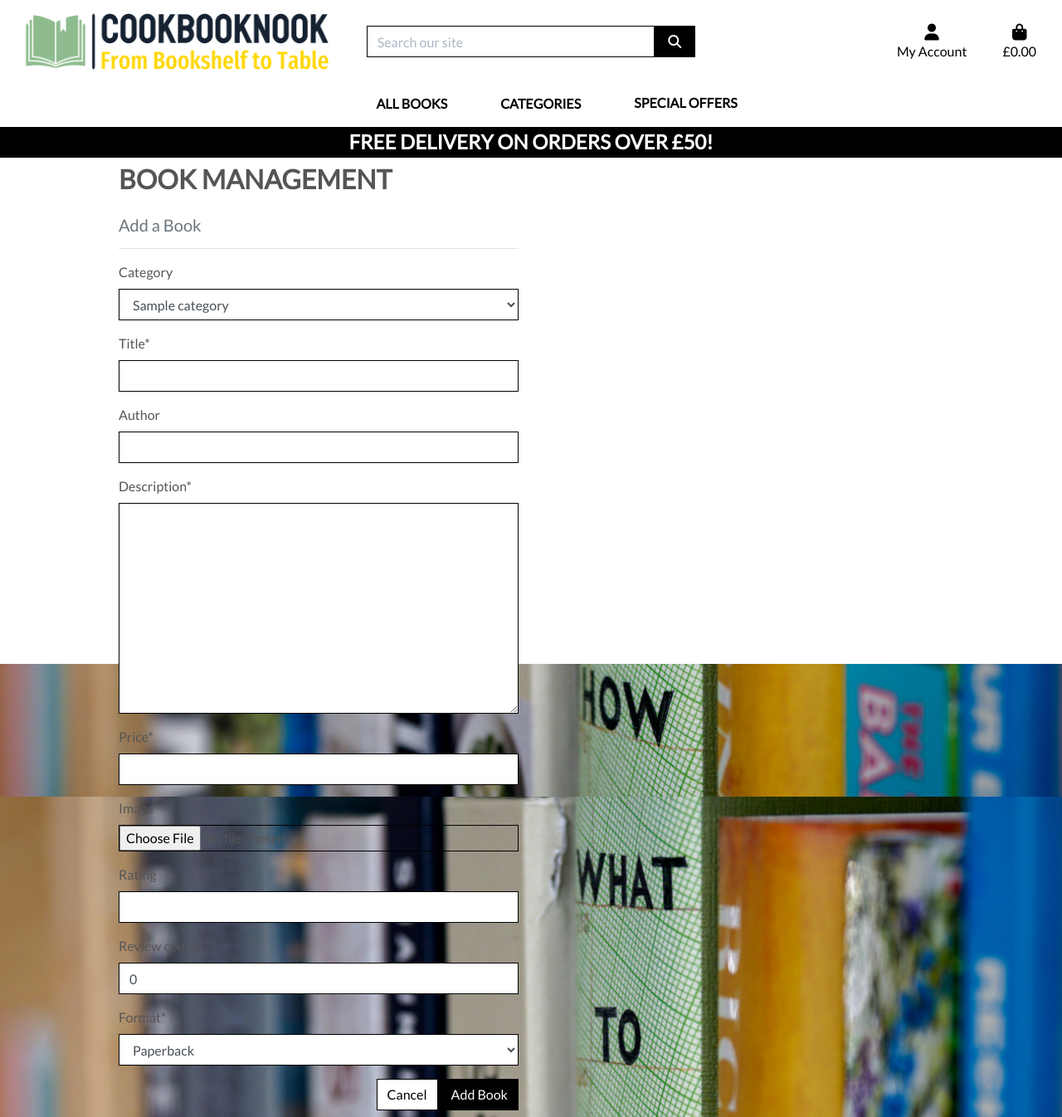
After one commit to STRAN90/milestone-project-4, a Django app: page /books/add/ in a window 1280 px wide. The commit adds this page. Shown: the whole page at 83% size. Run offline with Django 3.2, Linux system fonts and the light colour scheme; tables that the repository leaves empty hold one stand-in row (values such as "Sample post"); some libraries are stand-ins or nearby versions.

Commit message:
Add product view, url and template to book admin

```diff
--- a/books/forms.py
+++ b/books/forms.py
@@ -5,7 +5,7 @@ from .models import Book, Category
 class BookForm(forms.ModelForm):
 
     class Meta:
-        model = Product
+        model = Book
         fields = '__all__'
 
     def __init__(self, *args, **kwargs):
--- /dev/null
+++ b/books/templates/books/add_book.html
@@ -0,0 +1,37 @@
+{% extends "base.html" %}
+{% load static %}
+
+{% block page_header %}
+    <div class="container header-container">
+        <div class="row">
+            <div class="col"></div>
+        </div>
+    </div>
+{% endblock %}
+
+{% block content %}
+    <div class="overlay"></div>
+    <div class="container">
+        <div class="row">
+            <div class="col-12 col-md-6">
+                <hr>
+                <h2 class="logo-font mb-4">Book Management</h2>
+                <h5 class="text-muted">Add a Book</h5>
+                <hr>
+            </div>
+        </div>
+
+        <div class="row">
+            <div class="col-12 col-md-6">
+                <form method="POST" action="{% url 'add_book' %}" class="form mb-2" enctype="multipart/form-data">
+                    {% csrf_token %}
+                    {{ form | crispy }}
+                    <div class="text-right">
+                        <a class="btn btn-outline-black rounded-0" href="{% url 'books' %}">Cancel</a>
+                        <button class="btn btn-black rounded-0" type="submit">Add Book</button>
+                    </div>
+                </form>
+            </div>
+        </div>
+    </div>
+{% endblock %}
--- a/books/templates/books/book_detail.html
+++ b/books/templates/books/book_detail.html
@@ -30,7 +30,7 @@
                 <div class="book-details-container mb-5 mt-md-5">
                     <p class="mb-0">{{ book.title }}</p>
                     <p><strong>Format:</strong> {{ book.get_format_display }}</p>
-                    <p class="lead mb-0 text-left font-weight-bold">${{ book.price }}</p>
+                    <p class="lead mb-0 text-left font-weight-bold">£{{ book.price }}</p>
                     {% if book.category %}
                     <p class="small mt-1 mb-0">
                         <a class="text-muted" href="{% url 'books' %}?category={{ book.category.name }}">
--- a/books/templates/books/books.html
+++ b/books/templates/books/books.html
@@ -70,7 +70,7 @@
                             <div class="card-footer bg-white pt-0 border-0 text-left">
                                 <div class="row">
                                     <div class="col">
-                                        <p class="lead mb-0 text-left font-weight-bold">${{ book.price }}</p>
+                                        <p class="lead mb-0 text-left font-weight-bold">£{{ book.price }}</p>
                                         {% if book.category %}
                                             <p class="small mt-1 mb-0">
                                                 <a class="text-muted" href="{% url 'books' %}?category={{ book.category.name }}">
--- a/books/urls.py
+++ b/books/urls.py
@@ -4,4 +4,5 @@ from . import views
 urlpatterns = [
     path('', views.all_books, name='books'),
     path('<int:book_id>/', views.book_detail, name='book_detail'),
+    path('add/', views.add_book, name='add_book'),
 ]
--- a/books/views.py
+++ b/books/views.py
@@ -2,7 +2,9 @@ from django.shortcuts import render, redirect, reverse, get_object_or_404
 from django.contrib import messages
 from django.db.models import Q
 from django.db.models.functions import Lower
+
 from .models import Book, Category
+from .forms import BookForm
 
 
 def all_books(request):
@@ -68,3 +70,14 @@ def book_detail(request, book_id):
     }
 
     return render(request, 'books/book_detail.html', context)
+
+
+def add_book(request):
+    """ Add a book to the store """
+    form = BookForm()
+    template = 'books/add_book.html'
+    context = {
+        'form': form,
+    }
+
+    return render(request, template, context)
--- a/templates/includes/main-nav.html
+++ b/templates/includes/main-nav.html
@@ -8,7 +8,7 @@
                 <a href="{% url 'books' %}?sort=price&direction=asc" class="dropdown-item">By Price</a>
                 <a href="{% url 'books' %}?sort=rating&direction=desc" class="dropdown-item ">By Rating</a>
                 <a href="{% url 'books' %}?sort=category&direction=asc" class="dropdown-item ">By Category</a>
-                <a href="{% url 'books' %}" class="dropdown-item">All Products</a>
+                <a href="{% url 'books' %}" class="dropdown-item">All Books</a>
             </div>
         </li>
 
--- a/templates/includes/mobile-top-header.html
+++ b/templates/includes/mobile-top-header.html
@@ -31,7 +31,7 @@
       <div class="dropdown-menu border-0" aria-labelledby="user-options">
           {% if request.user.is_authenticated %}
               {% if request.user.is_superuser %}
-                  <a href="{% url 'account_logout' %}" class="dropdown-item">Product Management</a>
+                  <a href="{% url 'account_logout' %}" class="dropdown-item">Book Management</a>
               {% endif %}
               <a href="" class="dropdown-item">My Profile</a>
               <a href="{% url 'account_logout' %}" class="dropdown-item">Logout</a>
```
